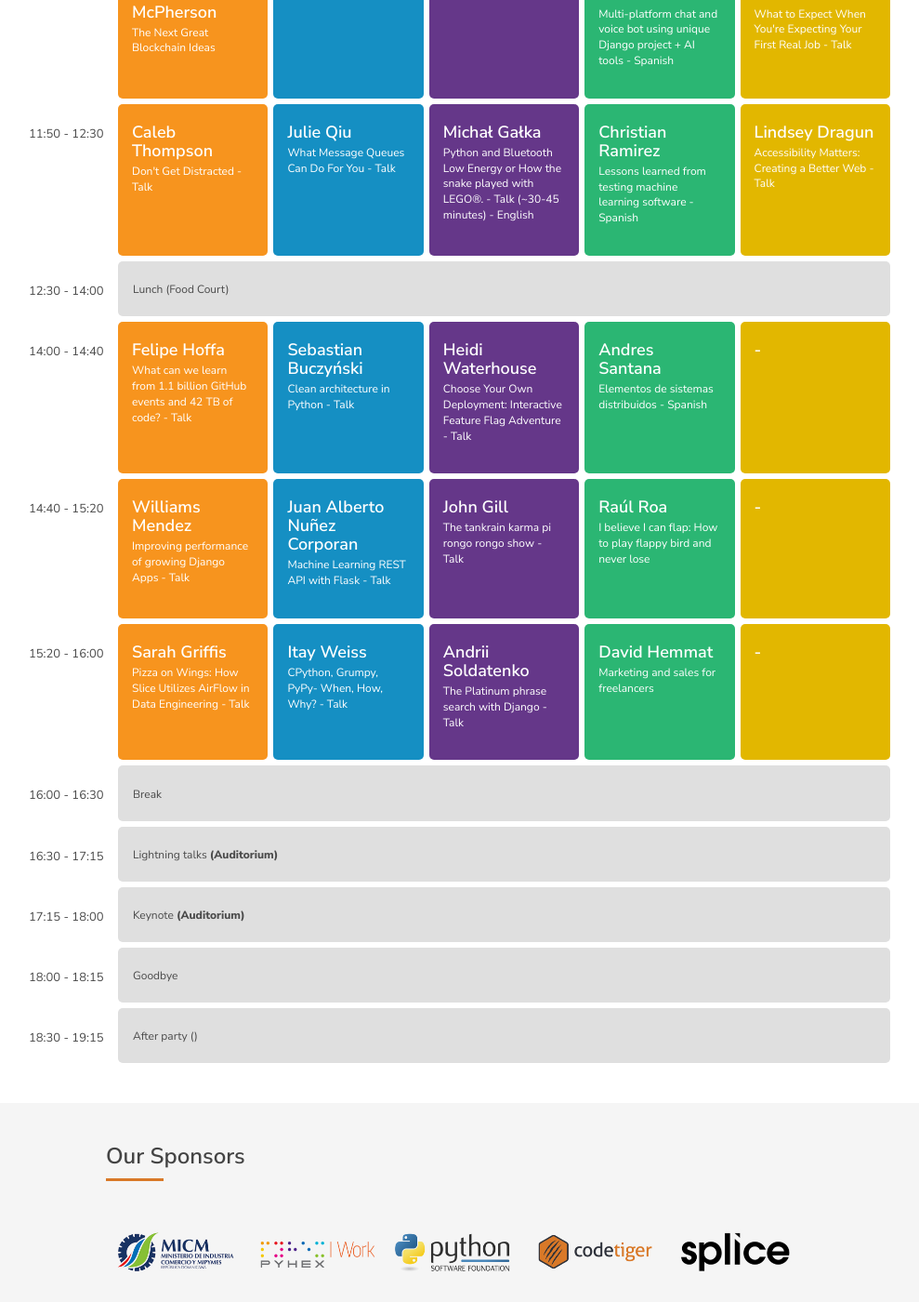
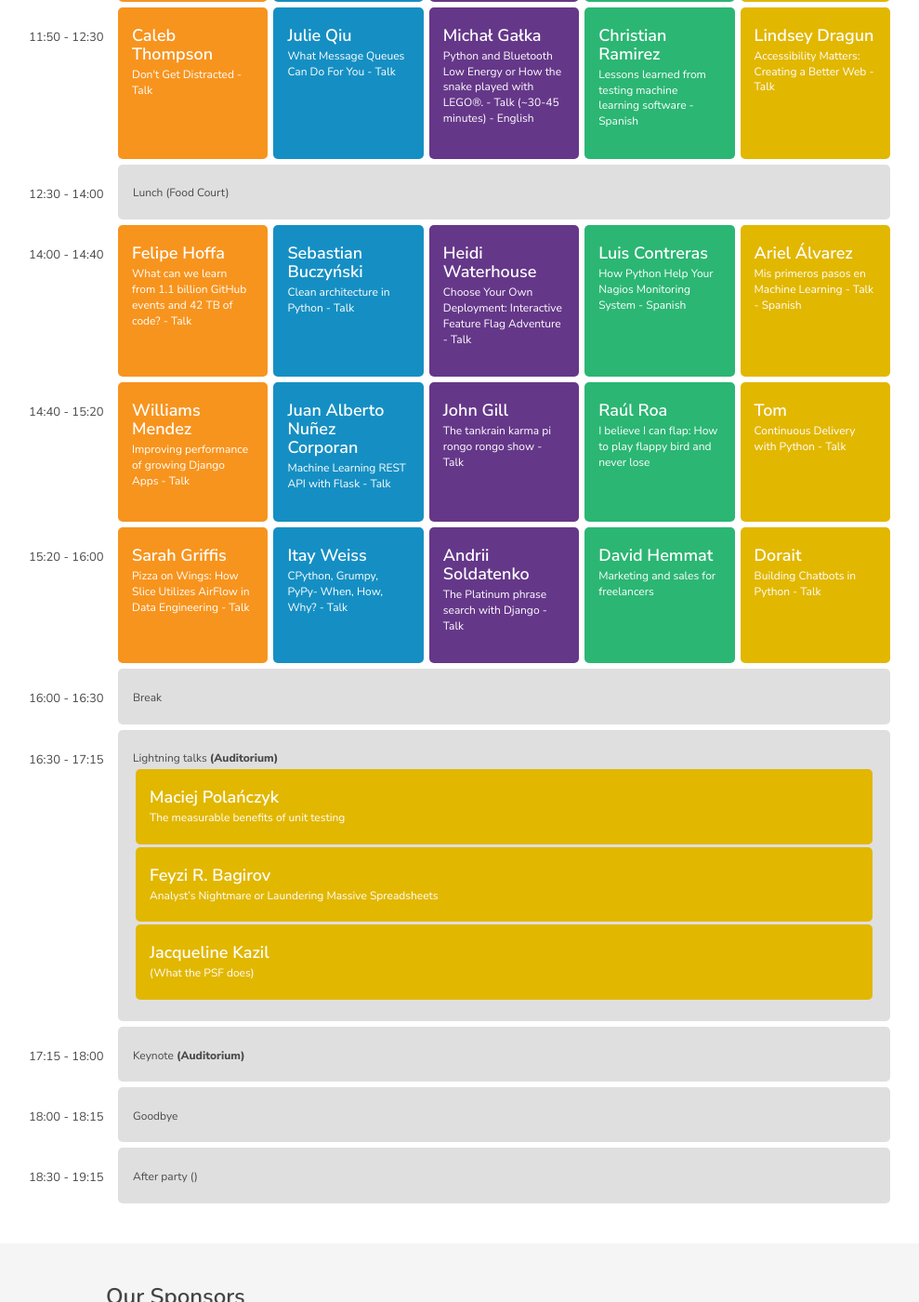
Before and after one commit to pycaribbean/pycaribbean.github.io, a Jekyll site: the page built from schedule.html, in a window 1280 px wide and 1400 px high, scrolled down 2604 px. Shown: the whole window at 93% size, without its empty margins (144-1133 px from the left). Built offline with Jekyll 4.4.1, drawn with Linux system fonts in a browser that asks for light colours; nearby versions of some CDN libraries; library files that are not in the unit come from our copies; some of the changed text lies outside the part shown.

Commit message:
Rearrange schedule

```diff
--- a/schedule.html
+++ b/schedule.html
@@ -135,8 +135,8 @@
                 </p>
             </div>
             <div class="lecture yellow">
-                <h4>Maciej Polańczyk </h4>
-                <p>The measurable benefits of unit testing - Lightning Talk</p>
+                <h4> - </h4>
+                <p></p>
             </div>
             <div class="time">11:50 - 12:30</div>
             <div class="lecture orange">
@@ -144,8 +144,8 @@
                 <p>Practicality beats Purit</p>
             </div>
             <div class="lecture yellow">
-                <h4>Feyzi R. Bagirov</h4>
-                <p>Analyst’s Nightmare or Laundering Massive Spreadsheets - Lightning Talk</p>
+                <h4> - </h4>
+                <p></p>
             </div>
 
 
@@ -170,12 +170,12 @@
                 <p>Securing the Web - Talk</p>
             </div>
             <div class="lecture green">
-                <h4>Luis Contreras</h4>
-                <p>How Python Help Your Nagios Monitoring System - Spanish</p>
+                <h4>Andres Santana</h4>
+                <p>Elementos de sistemas distribuidos - Spanish</p>
             </div>
             <div class="lecture yellow">
-                <h4>George Koodarappally</h4>
-                <p>A Beginners Guide to IoT Using ESP8266 and MicroPython - Talk</p>
+                <h4> - </h4>
+                <p></p>
             </div>
             <!-- ////////////// End Row ////////////// -->
 
@@ -370,12 +370,12 @@
             <p>Choose Your Own Deployment: Interactive Feature Flag Adventure - Talk</p>
         </div>
         <div class="lecture green">
-            <h4>Andres Santana</h4>
-            <p>Elementos de sistemas distribuidos - Spanish</p>
+            <h4>Luis Contreras</h4>
+            <p>How Python Help Your Nagios Monitoring System - Spanish</p>
         </div>
         <div class="lecture yellow">
-            <h4> - </h4>
-            <p></p>
+            <h4> Ariel Álvarez </h4>
+            <p>Mis primeros pasos en Machine Learning - Talk - Spanish</p>
         </div>
         <!-- ////////////// End Row ////////////// -->
 
@@ -398,8 +398,8 @@
             <p>I believe I can flap: How to play flappy bird and never lose</p>
         </div>
         <div class="lecture yellow">
-            <h4> - </h4>
-            <p></p>
+            <h4> Tom </h4>
+            <p>Continuous Delivery with Python - Talk</p>
         </div>
         <!-- ////////////// End Row ////////////// -->
 
@@ -424,8 +424,8 @@
             <p>Marketing and sales for freelancers</p>
         </div>
         <div class="lecture yellow">
-            <h4> - </h4>
-            <p></p>
+            <h4> Dorait </h4>
+            <p>Building Chatbots in Python - Talk</p>
         </div>
         <!-- ////////////// End Row ////////////// -->
 
@@ -437,6 +437,20 @@
         <div class="time">16:30 - 17:15</div>
         <div class="break">
             <p>Lightning talks <strong>(Auditorium)</strong></p>
+
+            <div class="lecture yellow">
+                <h4>Maciej Polańczyk </h4>
+                <p>The measurable benefits of unit testing</p>
+            </div>
+            <div class="lecture yellow">
+                <h4>Feyzi R. Bagirov</h4>
+                <p>Analyst’s Nightmare or Laundering Massive Spreadsheets</p>
+            </div>
+            <div class="lecture yellow">
+                <h4>Jacqueline Kazil</h4>
+                <p>(What the PSF does)</p>
+            </div>
+
         </div>
 
         <div class="time">17:15 - 18:00</div>
```
